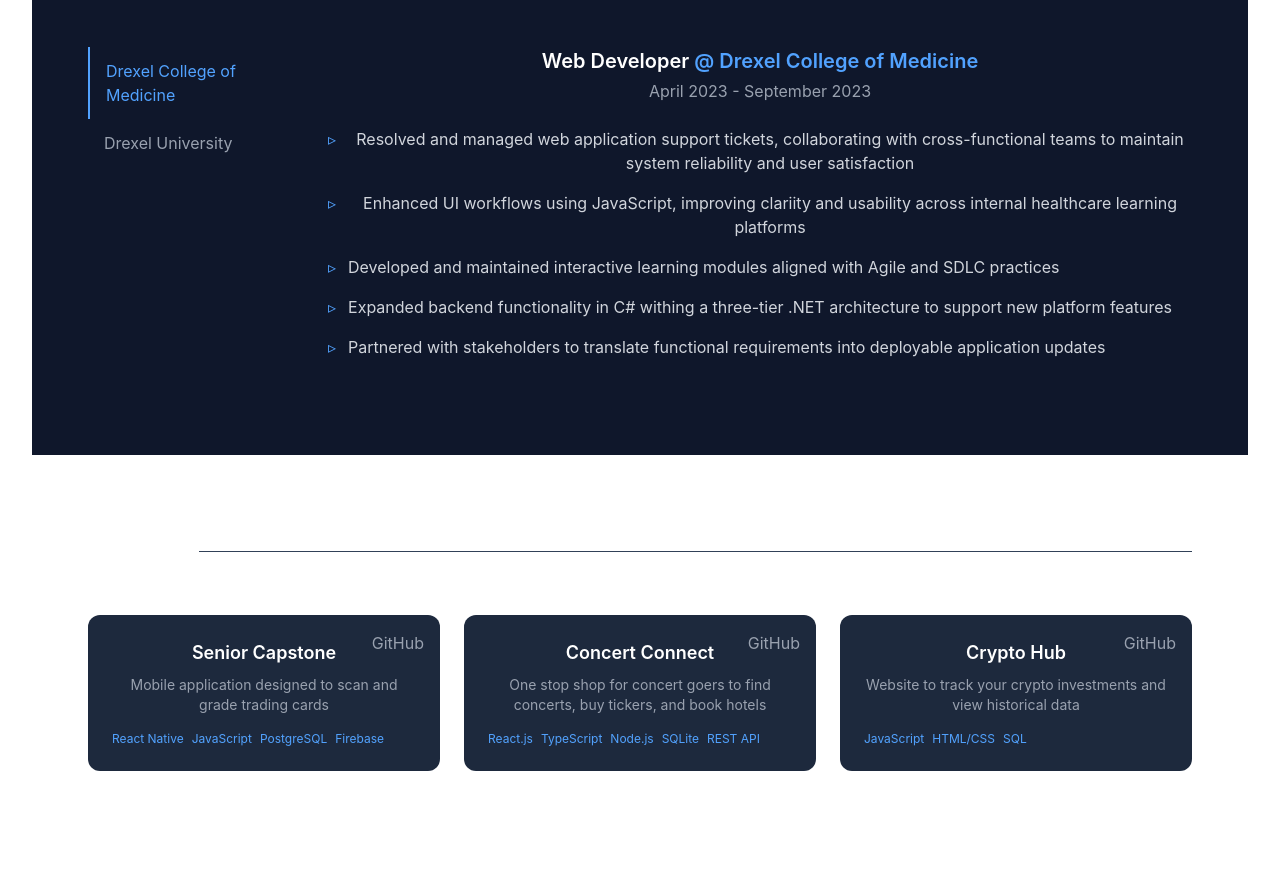
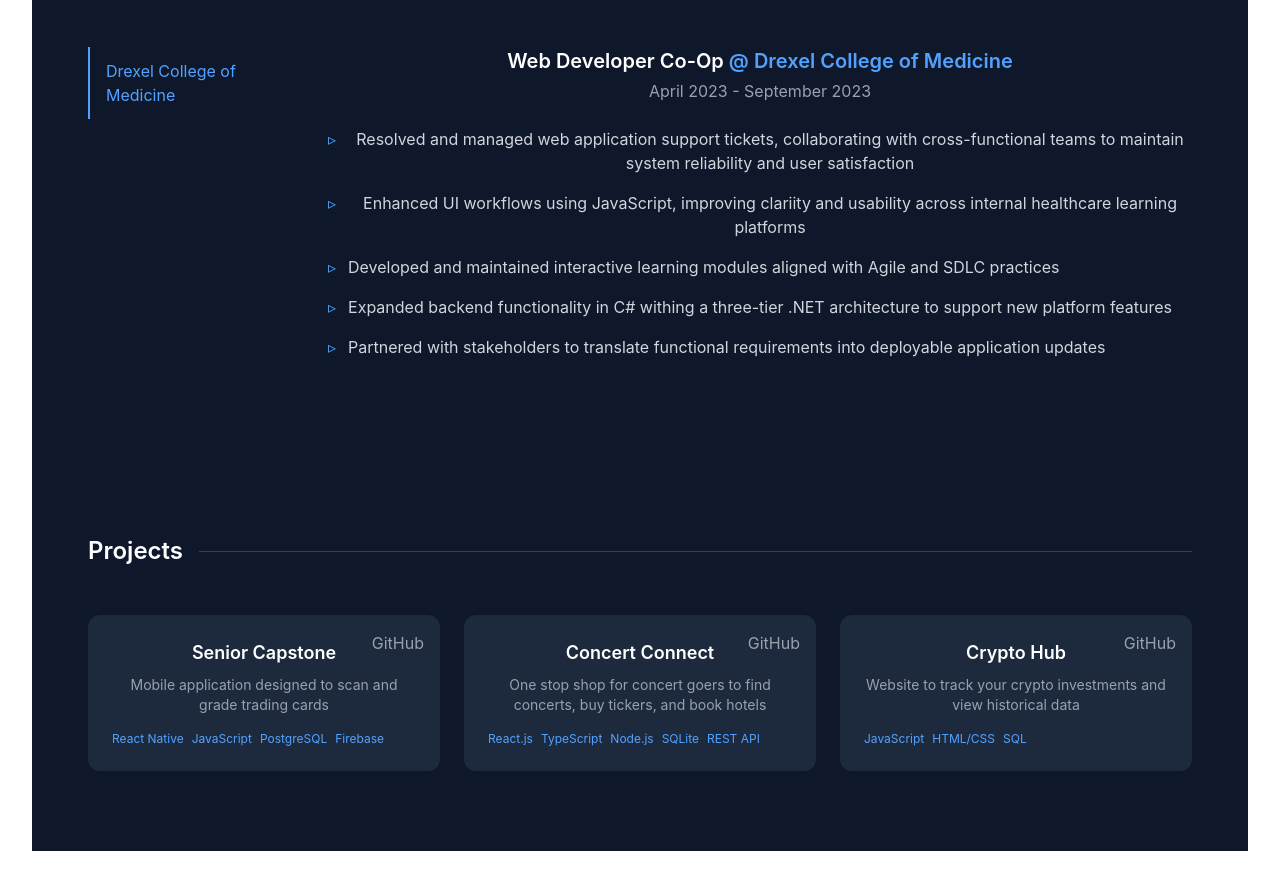
Before and after one commit to wkaiser21/portfolio-site, a React (Vite) app: page / in a window 1280 px wide. Shown: the part 1555-2438 px from the top of the page. Built offline with nearby package versions, Linux system fonts and the light colour scheme.

Commit message:
fix: visual glitches with Projects component

```diff
--- a/src/components/Experience.jsx
+++ b/src/components/Experience.jsx
@@ -3,7 +3,7 @@
 const jobs = [
   {
     company: "Drexel College of Medicine",
-    role: "Web Developer",
+    role: "Web Developer Co-Op",
     date: "April 2023 - September 2023",
     points: [
       "Resolved and managed web application support tickets, collaborating with cross-functional teams to maintain system reliability and user satisfaction",
@@ -11,17 +11,6 @@
       "Developed and maintained interactive learning modules aligned with Agile and SDLC practices",
       "Expanded backend functionality in C# withing a three-tier .NET architecture to support new platform features",
       "Partnered with stakeholders to translate functional requirements into deployable application updates",
-    ],
-  },
-  {
-    company: "Drexel University",
-    role: "IT Support Specialist",
-    date: "September 2022 - April 2023",
-    points: [
-      "Provided technical support to over 500 students and faculty, resolving hardware and software issues with a 95% satisfaction rate",
-      "Managed and maintained computer labs, ensuring all systems were up-to-date and functional for academic use",
-      "Conducted training sessions on software applications, improving user proficiency and reducing support requests by 20%",
-      "Collaborated with the IT team to implement new technologies, enhancing the overall efficiency of campus IT services",
     ],
   },
 ];
--- a/src/components/Projects.jsx
+++ b/src/components/Projects.jsx
@@ -29,7 +29,8 @@
   ];
 
   return (
-    <section id="projects" className="max-w-6xl mx-auto px-6 py-20">
+    <section id="projects" className="bg-slate-900 py-20">
+      <div className="max-w-6xl mx-auto px-6">
         {/* Section Header */}
         <div className="flex items-center gap-4 mb-12">
           <h2 className="text-2xl font-semibold text-white">Projects</h2>
@@ -42,6 +43,7 @@
             <ProjectCard key={index} {...project} />
           ))}
         </div>
+      </div>
     </section>
   );
 }
```
Lines whose indentation alone changed are shown as unchanged.
